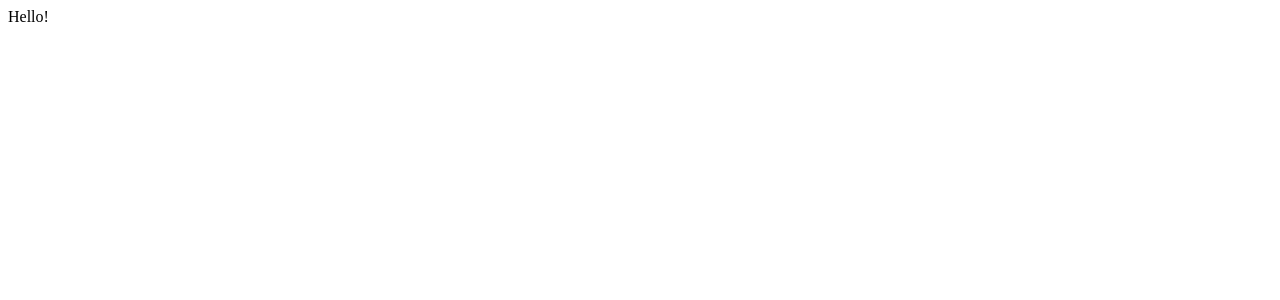
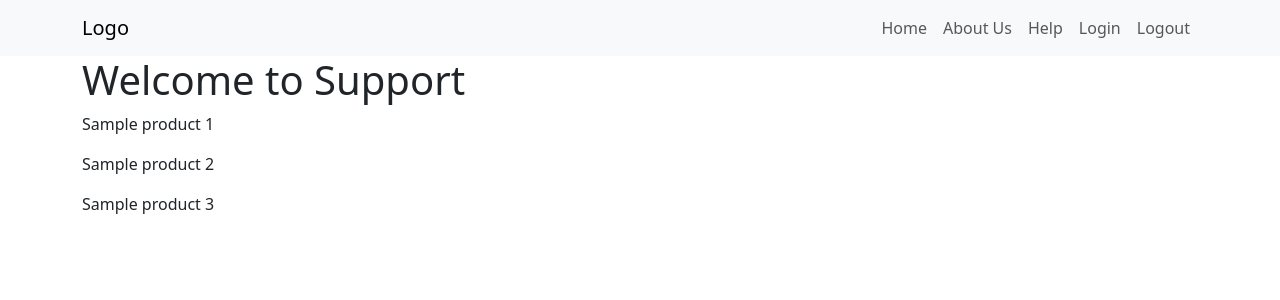
Before and after one commit to bethel-school-of-technology/team-support-squad-frontend, a React (Create React App) app in the folder support-app/: page / in a window 1280 px wide. Shown: the top 300 px of the page. Built offline with nearby package versions, Linux system fonts and the light colour scheme.

Commit message:
Navbar branch

```diff
--- a/support-app/package.json
+++ b/support-app/package.json
@@ -8,7 +8,7 @@
     "@testing-library/user-event": "^13.5.0",
     "react": "^18.2.0",
     "react-dom": "^18.2.0",
-    "react-scripts": "5.0.1",
+    "react-scripts": "^5.0.1",
     "web-vitals": "^2.1.4"
   },
   "scripts": {
--- a/support-app/src/App.js
+++ b/support-app/src/App.js
@@ -1,7 +1,16 @@
-import React from "react";
+import React from 'react';
+import Home from './components/Home';
+import Navbar from './components/NavBar';
 
-function App() {
-  return <div>Hello!</div>
-}
+const App = () => {
+  return (
+    <div>
+      <Navbar />
+      <div className="container">
+        <Home />
+      </div>
+    </div>
+  );
+};
 
 export default App;
--- a/support-app/src/components/Home.js
+++ b/support-app/src/components/Home.js
@@ -0,0 +1,14 @@
+import React from 'react';
+
+const Home = () => {
+  return (
+    <div>
+      <h1>Welcome to Support</h1>
+      <p>Sample product 1</p>
+      <p>Sample product 2</p>
+      <p>Sample product 3</p>
+    </div>
+  );
+};
+
+export default Home;
--- a/support-app/src/components/NavBar.js
+++ b/support-app/src/components/NavBar.js
@@ -0,0 +1,36 @@
+import React from 'react';
+import 'bootstrap/dist/css/bootstrap.min.css';
+
+const Navbar = () => {
+  return (
+    <nav className="navbar navbar-expand-lg navbar-light bg-light">
+      <div className="container">
+        <a className="navbar-brand" href="/">Logo</a>
+        <button className="navbar-toggler" type="button" data-toggle="collapse" data-target="#navbarNav" aria-controls="navbarNav" aria-expanded="false" aria-label="Toggle navigation">
+          <span className="navbar-toggler-icon"></span>
+        </button>
+        <div className="collapse navbar-collapse justify-content-end" id="navbarNav">
+          <ul className="navbar-nav">
+            <li className="nav-item">
+              <a className="nav-link" href="/">Home</a>
+            </li>
+            <li className="nav-item">
+              <a className="nav-link" href="/about">About Us</a>
+            </li>
+            <li className="nav-item">
+              <a className="nav-link" href="/help">Help</a>
+            </li>
+            <li className="nav-item">
+              <a className="nav-link" href="/login">Login</a>
+            </li>
+            <li className="nav-item">
+              <a className="nav-link" href="/logout">Logout</a>
+            </li>
+          </ul>
+        </div>
+      </div>
+    </nav>
+  );
+};
+
+export default Navbar;
```
Also changed, not shown: 1 other file (tests, documents, lock files or other folders).
